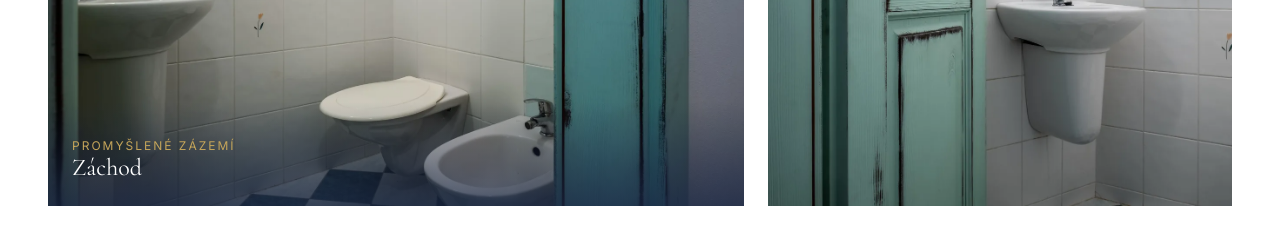
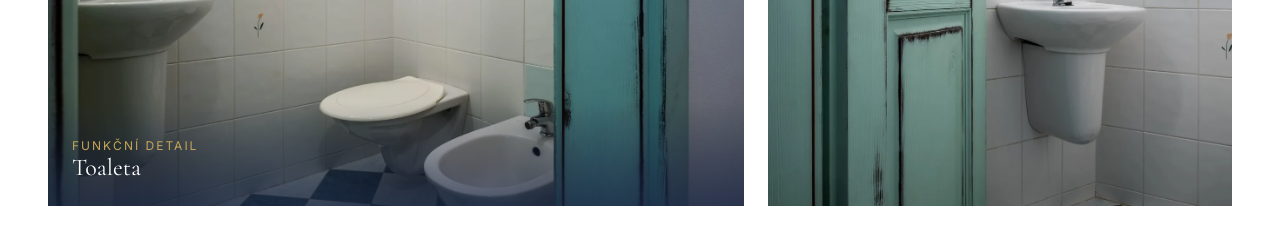
Before and after one commit to tknurture/Petr-Dadej---Rezidence-Pavlov, a Next.js app: page / in a window 1280 px wide. Shown: the part 9300-9532 px from the top of the page. Built offline with nearby package versions, Linux system fonts and the light colour scheme.

Commit message:
Záchod → Toaleta, Promyšlené zázemí → Funkční detail

```diff
--- a/app/page.tsx
+++ b/app/page.tsx
@@ -809,16 +809,16 @@ export default function Home() {
           </div>
         </div>
 
-        {/* Záchod */}
+        {/* Toaleta */}
         <div className="room-row reveal">
           <div className="room-label">
-            <img src="/images/zasilka/PS1A6914-HDR.webp" alt="Záchod" loading="lazy" decoding="async" />
+            <img src="/images/zasilka/PS1A6914-HDR.webp" alt="Toaleta" loading="lazy" decoding="async" />
             <div className="room-label-text">
-              <p>Promyšlené zázemí</p>
-              <h3>Záchod</h3>
+              <p>Funkční detail</p>
+              <h3>Toaleta</h3>
             </div>
           </div>
-          <img src="/images/zasilka/PS1A6919-HDR.webp" alt="Záchod - druhý pohled" loading="lazy" decoding="async" />
+          <img src="/images/zasilka/PS1A6919-HDR.webp" alt="Toaleta - druhý pohled" loading="lazy" decoding="async" />
         </div>
 
         {/* Hostinský pokoj */}
```
